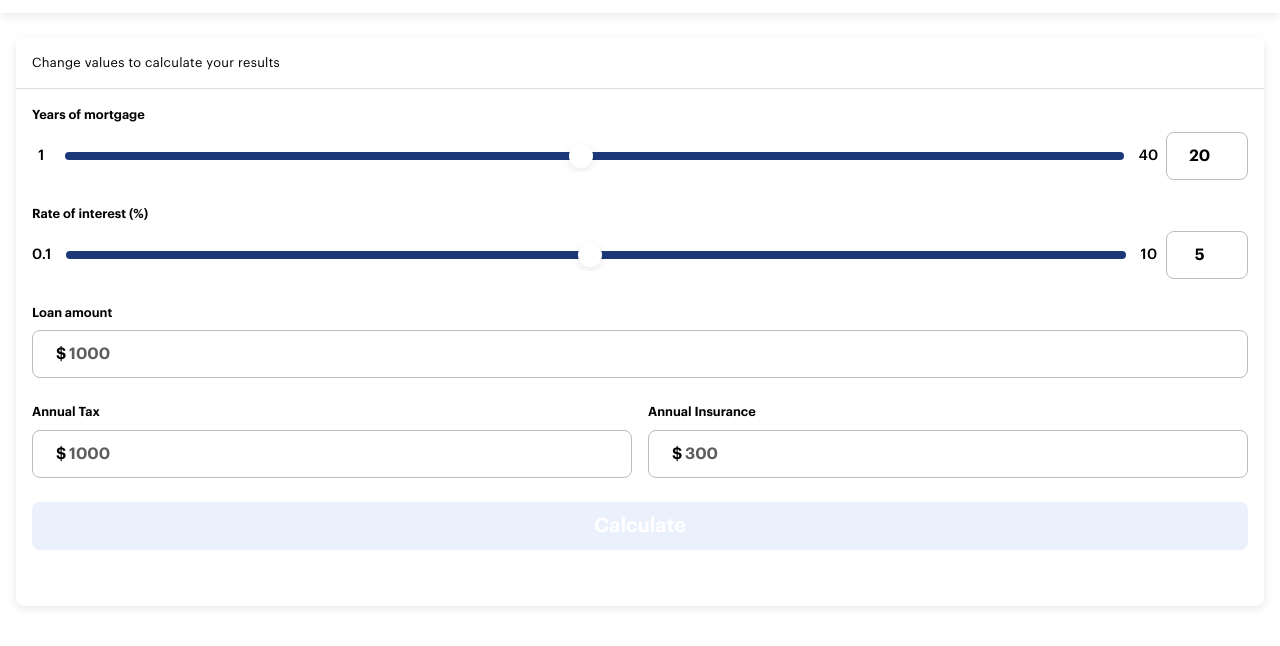
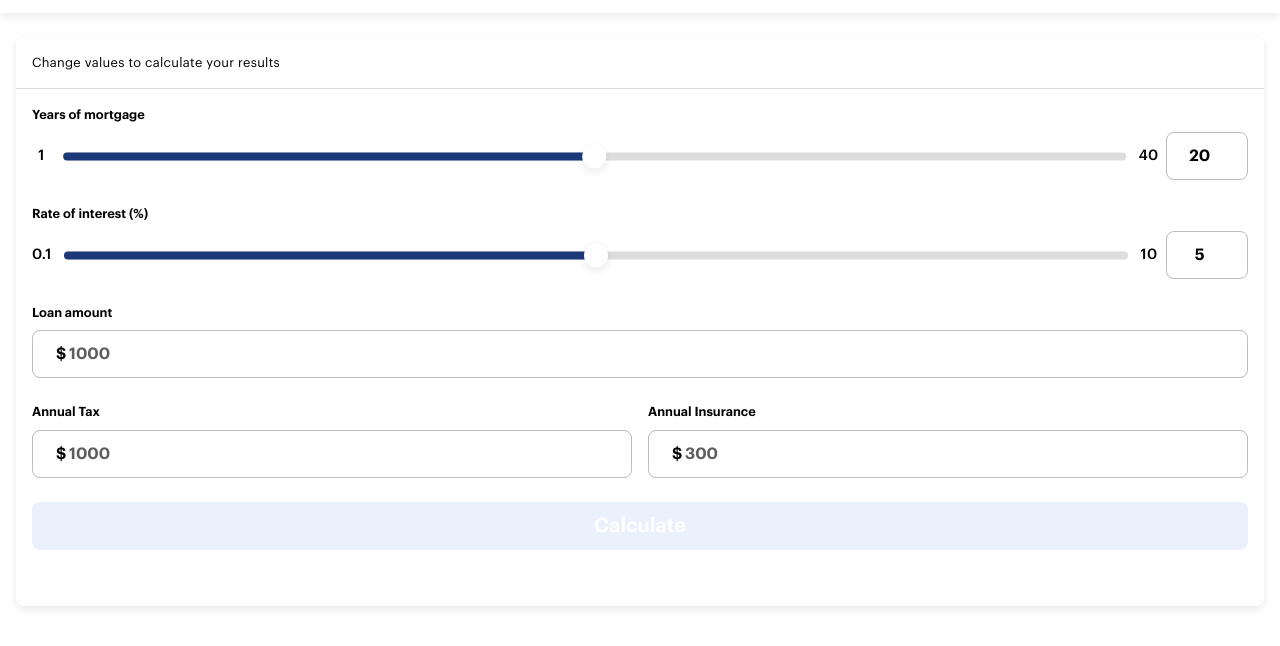
Before and after one commit to angelinopires/consumer-affairs-test, a website built with webpack: page index.html in a window 1280 px wide. Shown: the part 42-688 px from the top of the page. Built offline with nearby package versions, Linux system fonts and the light colour scheme.

Commit message:
refactor: improve the slider component structure

```diff
--- a/index.html
+++ b/index.html
@@ -3,6 +3,7 @@
 
 <head>
   <meta charset="utf-8" />
+  <meta http-equiv="X-UA-Compatible" content="IE=edge">
   <meta name="viewport" content="width=device-width, initial-scale=1.0">
   <title>Mortgage Calculator</title>
 </head>
@@ -22,16 +23,22 @@
               <label class="label">Years of mortgage</label>
 
               <div class="calculator__sliderInputs">
-                  <div class="slider">
+                <div class="slider slider--years">
                   <span class="slider__number">1</span>
-                    <input class="slider__input slider__input--years"
-                      type="range" min="1" max="40" step="1" value="20"
-                      required>
+                  <div class="slider__input">
+                    <div class="slider__wrapper">
+                      <input class="slider__range" type="range" min="1" max="40" step="1" value="20" required>
+                      <div class="slider__track">
+                        <div class="slider__innerTrack"></div>
+                      </div>
+                      <div class="slider__thumb"></div>
+                    </div>
+                  </div>
                   <span class="slider__number">40</span>
                 </div>
+
                 <div class="input input--small input--years">
-                    <input type="number" min="1" max="40" step="1" value="20"
-                      required>
+                  <input type="number" min="1" max="40" step="1" value="20" required>
                 </div>
               </div>
             </div>
@@ -40,16 +47,21 @@
               <label class="label">Rate of interest (%)</label>
 
               <div class="calculator__sliderInputs">
-                  <div class="slider">
+                <div class="slider slider--interest">
                   <span class="slider__number">0.1</span>
-                    <input class="slider__input slider__input--interest"
-                      type="range" min="0.1" max="10" step="0.1"
-                      value="5" required>
+                  <div class="slider__input">
+                    <div class="slider__wrapper">
+                      <input class="slider__range" type="range" min="0.1" max="10" step="0.1" value="5" required>
+                      <div class="slider__track">
+                        <div class="slider__innerTrack"></div>
+                      </div>
+                      <div class="slider__thumb"></div>
+                    </div>
+                  </div>
                   <span class="slider__number">10</span>
                 </div>
                 <div class="input input--small input--interest">
-                    <input type="number" min="0.1" max="10" step="0.1" value="5"
-                      required>
+                  <input type="number" min="0.1" max="10" step="0.1" value="5" required>
                 </div>
               </div>
             </div>
@@ -58,8 +70,7 @@
           <div class="calculator__formGroup calculator__formGroup--loan">
             <label class="label" for="amount">Loan amount</label>
             <div class="input input--currency">
-                <input type="number" min="1" max="1000000" step=".01"
-                  placeholder="1000" required>
+              <input type="number" min="1" max="1000000" step=".01" placeholder="1000" required>
               <span class="input__helperText"></span>
             </div>
           </div>
@@ -67,8 +78,7 @@
           <div class="calculator__formGroup calculator__formGroup--tax">
             <label class="label" for="anualTax">Annual Tax</label>
             <div class="input input--currency">
-                <input type="number" min="1" max="1000000" step=".01"
-                  placeholder="1000" required>
+              <input type="number" min="1" max="1000000" step=".01" placeholder="1000" required>
               <span class="input__helperText"></span>
             </div>
           </div>
@@ -76,8 +86,7 @@
           <div class="calculator__formGroup calculator__formGroup--insurance">
             <label class="label" for="anualTax">Annual Insurance</label>
             <div class="input input--currency">
-                <input type="number" min="1" max="1000000" step=".01"
-                  placeholder="300" required>
+              <input type="number" min="1" max="1000000" step=".01" placeholder="300" required>
               <span class="input__helperText"></span>
             </div>
           </div>
--- a/src/components/Calculator/Calculator.js
+++ b/src/components/Calculator/Calculator.js
@@ -7,12 +7,12 @@ const button = document.querySelector('.button')
 const form = document.querySelector('.calculator__form')
 const insuranceInput = document.querySelector('.calculator__formGroup--insurance input')
 const interestInput = document.querySelector('.input--interest input')
-const interestSlider = document.querySelector('.slider__input--interest')
+const interestSlider = document.querySelector('.slider--interest input')
 const loanInput = document.querySelector('.calculator__formGroup--loan input')
 const results = document.querySelector('.results')
 const taxInput = document.querySelector('.calculator__formGroup--tax input')
 const yearsInput = document.querySelector('.input--years input')
-const yearsSlider = document.querySelector('.slider__input--years')
+const yearsSlider = document.querySelector('.slider--years input')
 
 const mortgage = new Mortgage()
 
--- /dev/null
+++ b/src/components/Slider/Slider.js
@@ -0,0 +1,30 @@
+const sliders = document.querySelectorAll('.slider')
+
+window.addEventListener('load', () => {
+  sliders.forEach((slider) => {
+    const range = slider.querySelector('.slider__range')
+    const thumb = slider.querySelector('.slider__thumb')
+    const track = slider.querySelector('.slider__innerTrack')
+
+    const sliderMax = Number(range.getAttribute('max'))
+
+    const updateSlider = (value) => {
+      const percentageValue = (Number(value) / (Number(sliderMax))) * 100
+
+      thumb.style.left = `${percentageValue}%`
+      thumb.style.transform = `translate(-${percentageValue}%, -50%)`
+      track.style.width = `${percentageValue}%`
+    }
+
+    updateSlider(sliderMax / 2)
+    range.addEventListener('input', (e) => updateSlider(e.target.value))
+  })
+})
+
+window.addEventListener('beforeunload', (event) => {
+  event.preventDefault()
+
+  sliders.forEach((slider) => {
+    slider.removeEventListener('input', () => { })
+  })
+})
--- a/src/components/Slider/Slider.scss
+++ b/src/components/Slider/Slider.scss
@@ -3,6 +3,7 @@
   gap: $spacing-12;
   align-items: center;
   width: 100%;
+  transition: $default-transition;
 
   @include desktop() {
     gap: $spacing-16;
@@ -24,128 +25,54 @@
   &__input {
     position: relative;
     width: 100%;
-    min-height: 32px;
-    overflow: hidden;
-    background-color: transparent;
-    transition: $default-transition;
-    -webkit-appearance: none;
-
-    @include desktop() {
-      min-height: 40px;
   }
 
-    &:focus {
-      outline: none;
+  &__wrapper {
+    position: absolute;
+    top: 50%;
+    left: 50%;
+    width: 100%;
+    transform: translate(-50%, -50%);
   }
 
-    &::-webkit-slider-runnable-track {
+  &__range {
     width: 100%;
-      height: 8px;
-      margin-top: -1px;
-      color: $primary-blue-darkest;
-      background-color: $primary-blue-darkest;
-      border-radius: $border-radius-round;
     cursor: pointer;
-      -webkit-appearance: none;
+    opacity: 0;
 
-      @include desktop() {
-        height: 16px;
+    &::-ms-tooltip {
+      display: none;
     }
   }
 
-    &::-webkit-slider-thumb {
-      width: 24px;
-      height: 24px;
-      margin-top: -#{$spacing-8};
-      background-color: $base-white;
-      border-radius: 50%;
-      box-shadow: $elevation-5;
-      cursor: pointer;
-      -webkit-appearance: none;
-
-      @include desktop() {
-        width: 36px;
-        height: 36px;
-        margin-top: -#{$spacing-12};
-      }
-    }
-
-    &::-moz-range-track {
+  &__track {
+    position: absolute;
+    top: 50%;
     width: 100%;
     height: 8px;
     background-color: $base-grey-light;
     border-radius: $border-radius-round;
-      cursor: pointer;
-
-      @include desktop() {
-        height: 16px;
-      }
+    transform: translateY(-50%);
+    pointer-events: none;
   }
 
-    &::-moz-range-thumb {
-      width: 24px;
-      height: 24px;
-      background-color: $base-white;
-      border: none;
-      border-radius: 50%;
-      box-shadow: $elevation-5;
-      cursor: pointer;
-
-      @include desktop() {
-        width: 36px;
-        height: 36px;
-      }
-    }
-
-    &::-moz-range-progress {
-      height: 8px;
-      background-color: $primary-blue-darkest;
-      border-radius: $border-radius-round;
-
-      @include desktop() {
-        height: 16px;
-      }
-    }
-
-    &::-ms-track {
-      width: 100%;
-      height: 8px;
-      color: transparent;
-      background: transparent;
-      border-color: transparent;
-      border-width: 11px 0;
-      border-radius: $border-radius-round;
-      cursor: pointer;
-
-      @include desktop() {
-        height: 16px;
-      }
-    }
-
-    &::-ms-thumb {
-      width: 24px;
-      height: 24px;
-      margin-top: 0;
-      background-color: $base-white;
-      border: none;
-      border-radius: 50%;
-      box-shadow: $elevation-5;
-      cursor: pointer;
-
-      @include desktop() {
-        width: 36px;
-        height: 36px;
-      }
-    }
-
-    &::-ms-fill-lower {
-      background-color: $primary-blue-darkest;
+  &__innerTrack {
+    width: 0;
+    height: 100%;
+    background: $primary-blue-darkest;
     border-radius: $border-radius-round;
   }
 
-    &::-ms-fill-upper {
-      background-color: $base-grey-light;
-      border-radius: $border-radius-round;
+  &__thumb {
+    position: absolute;
+    top: 50%;
+    left: 0;
+    width: 24px;
+    height: 24px;
+    background: $base-white;
+    border-radius: 50%;
+    box-shadow: $elevation-5;
+    transform: translate(0%, -50%);
+    pointer-events: none;
   }
 }
-}
--- a/src/index.js
+++ b/src/index.js
@@ -2,3 +2,4 @@ import './styles/index.scss'
 
 // COMPONENTS
 import './components/Calculator/Calculator'
+import './components/Slider/Slider'
--- /dev/null
+++ b/src/styles/_components.scss
@@ -0,0 +1,10 @@
+
+// COMPONENTS
+@import '../components/Button/Button';
+@import '../components/Calculator/Calculator';
+@import '../components/Header/Header';
+@import '../components/Input/Input';
+@import '../components/Label/Label';
+@import '../components/Slider/Slider';
+@import '../components/Results/Results';
+@import '../pages/Home/Home';
--- a/src/styles/index.scss
+++ b/src/styles/index.scss
@@ -4,13 +4,4 @@
 @import './mixins';
 @import './placeholders';
 @import './global';
-
-// COMPONENTS
-@import '../components/Button/Button';
-@import '../components/Calculator/Calculator';
-@import '../components/Header/Header';
-@import '../components/Input/Input';
-@import '../components/Label/Label';
-@import '../components/Slider/Slider';
-@import '../components/Results/Results';
-@import '../pages/Home/Home';
+@import './components';
```
Lines whose indentation alone changed are shown as unchanged.
